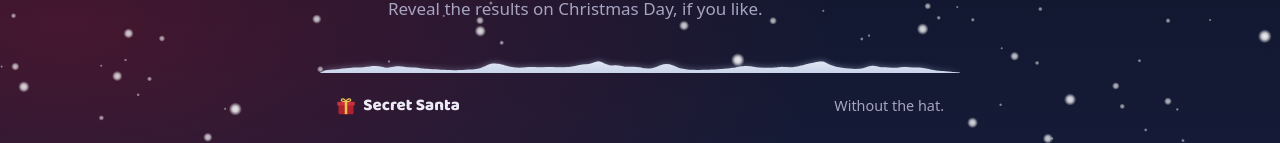
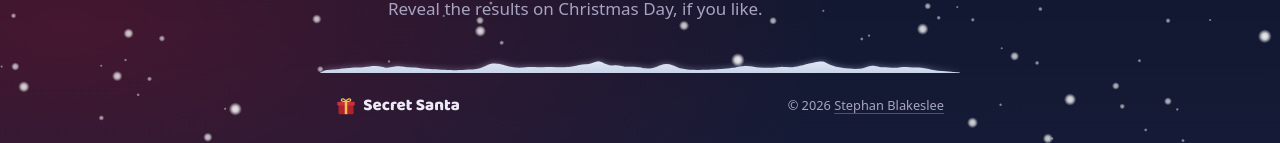
Before and after one commit to Stephan5/secret-santa, a React (Vite) app: page / in a window 1280 px wide. Shown: the part 657-800 px from the top of the page. Built offline with nearby package versions, Linux system fonts and the light colour scheme.

Commit message:
Put the copyright in the footer, the name linking to blakeslee.uk
As the website's footer has it, in place of the tagline.

```diff
--- a/src/web/components/Page.css
+++ b/src/web/components/Page.css
@@ -68,6 +68,22 @@ main.column {
     border-top: 1px solid var(--line);
     font-size: 0.9rem;
     color: var(--muted);
+}
+
+/* As on blakeslee.uk: small, in the footer's colour, the name linked
+   home, set apart by its underline. */
+.copyright {
+    font-size: 0.8rem;
+}
+
+.copyright a {
+    color: inherit;
+    text-decoration-color: color-mix(in srgb, currentColor 40%, transparent);
+    transition: text-decoration-color 0.2s;
+}
+
+.copyright a:hover {
+    text-decoration-color: currentColor;
 }
 
 .wordmark {
--- a/src/web/components/Page.tsx
+++ b/src/web/components/Page.tsx
@@ -5,7 +5,7 @@ import {startSnow} from '../snow.ts'
 import './Page.css'
 
 // Every page: the candy-stripe ribbon across the top, the content in a
-// column, and a small footer, with snow falling behind it all and
+// column, and a small footer (its name, and the copyright), with snow falling behind it all and
 // gathering on the footer's divider (snow.ts).
 export function Page({title, children, wide = false}: {title?: string, children: ReactNode, wide?: boolean}) {
     useEffect(() => {
@@ -25,7 +25,9 @@ export function Page({title, children, wide = false}: {title?: string, children:
                     <img src="/favicon.svg" alt="" width="20" height="20" />
                     Secret Santa
                 </Link>
-                <span>Without the hat.</span>
+                <p className="copyright">
+                    © {new Date().getFullYear()} <a href="https://blakeslee.uk">Stephan Blakeslee</a>
+                </p>
             </footer>
         </div>
     )
```
